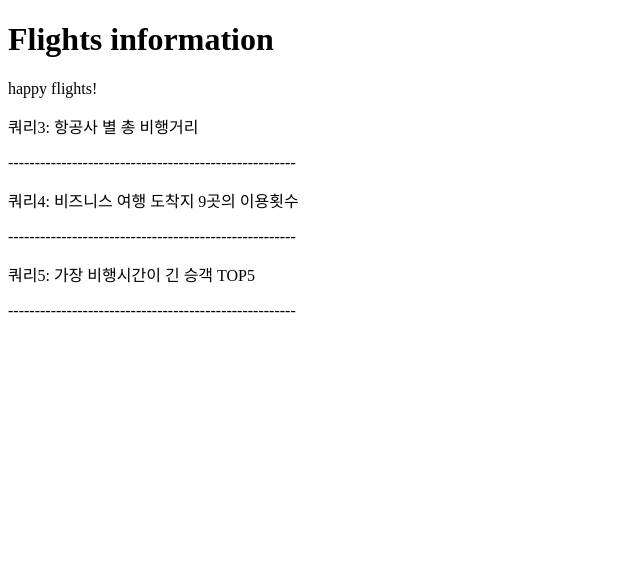
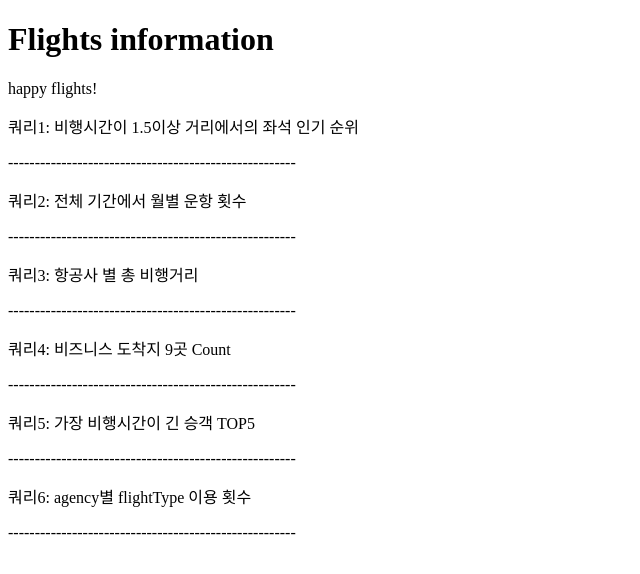
Before and after one commit to chhee66/BigdataSystemDesign, a Flask app: template templates/mongo.html in a window 1280 px wide. Shown: the top 574 px of the page, without its empty margins (0-640 px from the left). Run offline with Flask 2, Linux system fonts and the light colour scheme; the template is opened without the code that fills it, so the values that code supplies are empty.

Commit message:
all query

```diff
--- a/main.py
+++ b/main.py
@@ -11,11 +11,41 @@ def mongodb():
     client = MongoClient('mongodb://localhost:27017/')#defalut host
     db = client.flights#db name
     collec = db.myCollection#collection name
-    #1번 쿼리-------------------------------------------------------------------------------------------------
-    #2번 쿼리-------------------------------------------------------------------------------------------------
+
+
+    #1번 쿼리w : 비행시간;이 1.5이상 거리에서의 좌석 인기 순위-------------------------------------------------------------------------------------------------
+    pipeline = [{'$match' : {"time": {"$gte" : 1.5}}}, {'$group':{'_id':"$flightType", 'popular':{'$sum':1}}}, {'$sort':{'popular': -1}}]
+    # pipeline = [{'$group':{'_id':"$flightType", 'popular':{'$sum':1}}}, {'$sort':{'totalTime':-1}}]
+    results1=collec.aggregate(pipeline)
+
+
+    #2번 쿼리: 전체 기간에서 월별 운항 횟수 -----------------------------------------------------------------------------------------------
+    years = ["2019", "2020", "2021", "2022", "2023"]
+    months = ["01", "02", "03", "04", "05", "06", "07", "08", "09", "10", "11", "12"]
+    results2 = []
+
+    for year in years :
+        for month in months :
+            pipeline = [{'$match' : {"date": {"$regex" : month + "/[0-9]{2}\/" + year }}}, {"$group":{"_id":"$date", "count":{"$sum":1}}}]
+    # query=collec.aggregate(pipeline)
+            count = 0
+            test = list(collec.aggregate(pipeline))
+
+            for i in test :
+                count = count + i['count']
+
+            if count==0 :
+                continue
+
+            tmp = [year + '-' + month, count]
+            # print(tmp)
+            results2.append(tmp)
+
+
     #3번 쿼리: 항공사 별 총 비행거리----------------------------------------------------------------------------
-    pipeline = [{"$group":{"_id":"$agency", "dist":{"$sum":1}}}]
+    pipeline = [{"$group":{"_id":"$agency", "dist":{"$sum":"$distance"}}}]
     results3 = collec.aggregate(pipeline)
+
 
     #4번 쿼리:도착지(to)별 이용 횟수(기준:userCode)-------------------------------------------------------------
     pipeline = [{"$group":{"_id":"", "destination":{"$addToSet":"$to"}}}, {"$project":{"_id":0}}]
@@ -28,14 +58,33 @@ def mongodb():
     key_value = [destination, counts]
     results4 = dict(zip(*key_value)) # key:destination, value:counts
     #print(results4) # {'Campo Grande (MS)': 34748, 'Sao Paulo (SP)': 23625, 'Recife (PE)': 30480, 'Salvador (BH)': 17104, 'Aracaju (SE)': 37224, 'Brasilia (DF)': 30779, 'Natal (RN)': 23796, 'Florianopolis (SC)': 57317, 'Rio de Janeiro (RJ)': 16815}
+
+
     #5번 쿼리: 가장 비행시간이 긴 승객 TOP5---------------------------------------------------------------------
     pipeline = [{'$group':{'_id':"$userCode", 'totalTime':{'$sum':"$time"}}}, {'$sort':{'totalTime':-1}}, {'$limit':5}]
-    result5=collec.aggregate(pipeline)
+    results5=collec.aggregate(pipeline)
 
-    #----------------------------------------------------------------------------------------------------------
+
+    #6번 쿼리: agency별 flightType 이용 횟수--------------------------------------------------------------------
+    pipeline = [{'$group':{'_id':'$agency'}}]
+    agency = list(collec.aggregate(pipeline)) # [{'_id': 'Rainbow'}, {'_id': 'FlyingDrops'}, {'_id': 'CloudFy'}]
+    agencies = []
+    results6 = []
+
+    for i in range(len(agency)):
+        agencies.append(agency[i]['_id']) # ['Rainbow', 'FlyingDrops', 'CloudFy']
+
+    for j in agencies:
+        pipeline = [{'$match':{'agency':j}}, {'$group':{'_id':'$flightType', 'count':{'$sum':1}}}]
+        count = list(collec.aggregate(pipeline))
+        tmp = [j, count]
+
+        results6.append(tmp)
+
+    # ----------------------------------------------------------------------------------------------------------
     client.close()
     #rendering
-    return render_template('mongo.html', data3=results3, data4=results4, data5=result5)
+    return render_template('mongo.html', data1=results1, data2=results2, data3=results3, data4=results4, data5=results5, data6=results6)
 
 if __name__ == '__main__':
     app.run(debug=True)
--- a/templates/mongo.html
+++ b/templates/mongo.html
@@ -7,15 +7,24 @@
     <h1>Flights information</h1>
     <div>
         <p>happy flights!</p>
+        <p>쿼리1: 비행시간이 1.5이상 거리에서의 좌석 인기 순위</p>
+        {% for i in data1 %}
+            <p>좌석타입: {{i._id}}, 빈도: {{i.popular}}</p>
+        {% endfor %}
+        <p>------------------------------------------------------</p>
+        <p>쿼리2: 전체 기간에서 월별 운항 횟수</p>
+        {% for i in data2 %}
+            <p>날짜: {{i[0]}}, 횟수: {{i[1]}}</p>
+        {% endfor %}
+        <p>------------------------------------------------------</p>
         <p>쿼리3: 항공사 별 총 비행거리</p>
         {% for i in data3 %}
             <p>항공사: {{i._id}}, 비행거리: {{i.dist}}</p>
         {% endfor %}
         <p>------------------------------------------------------</p>
-        <p>쿼리4: 비즈니스 여행 도착지 9곳의 이용횟수</p>
+        <p>쿼리4: 비즈니스 도착지 9곳 Count</p>
         {% for i in data4.keys() %}
             <p>{{i}}:{{data4.get(i)}}</p>
-
         {% endfor %}
         <p>------------------------------------------------------</p>
         <p>쿼리5: 가장 비행시간이 긴 승객 TOP5</p>
@@ -23,6 +32,11 @@
             <p>usercode: {{i._id}}, 총 시간: {{i.totalTime}}</p>
         {% endfor %}
         <p>------------------------------------------------------</p>
+        <p>쿼리6: agency별 flightType 이용 횟수</p>
+        {% for i in data6 %}
+            <p>agency: {{i[0]}}, 좌석: {{i[1]}}</p>
+        {% endfor %}
+        <p>------------------------------------------------------</p>
     </div>
 </body>
 </html>
```
